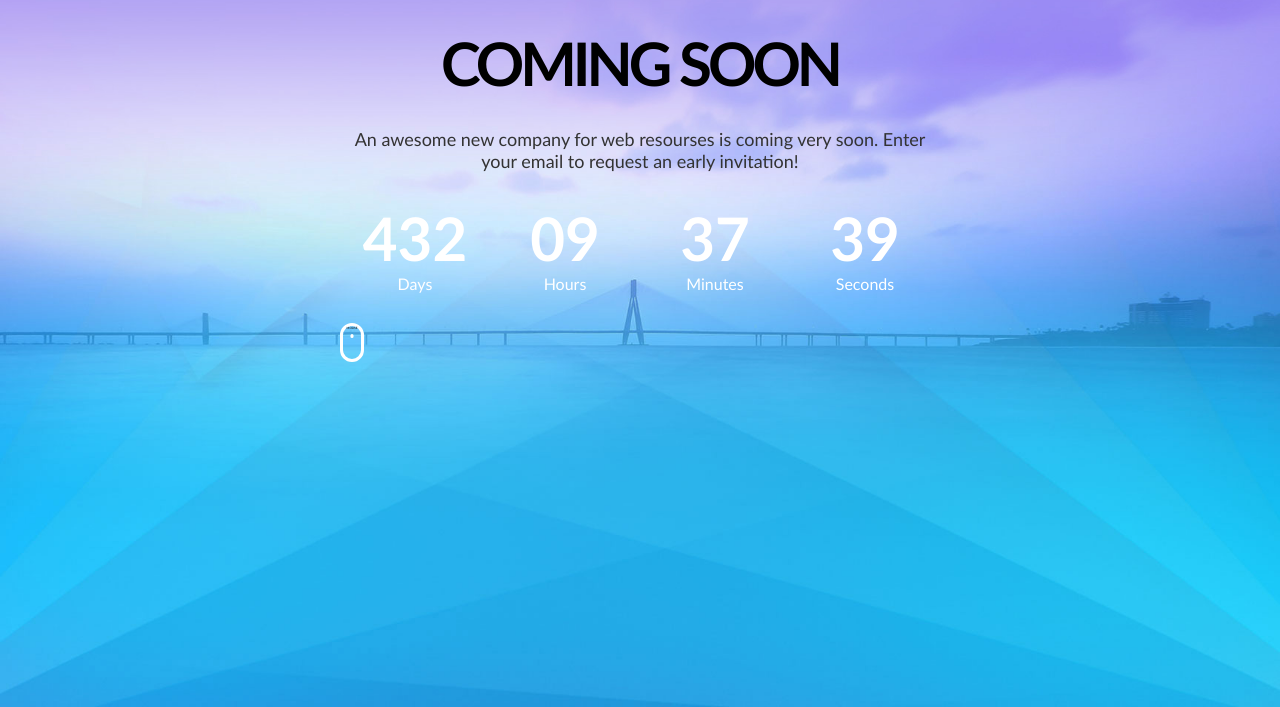
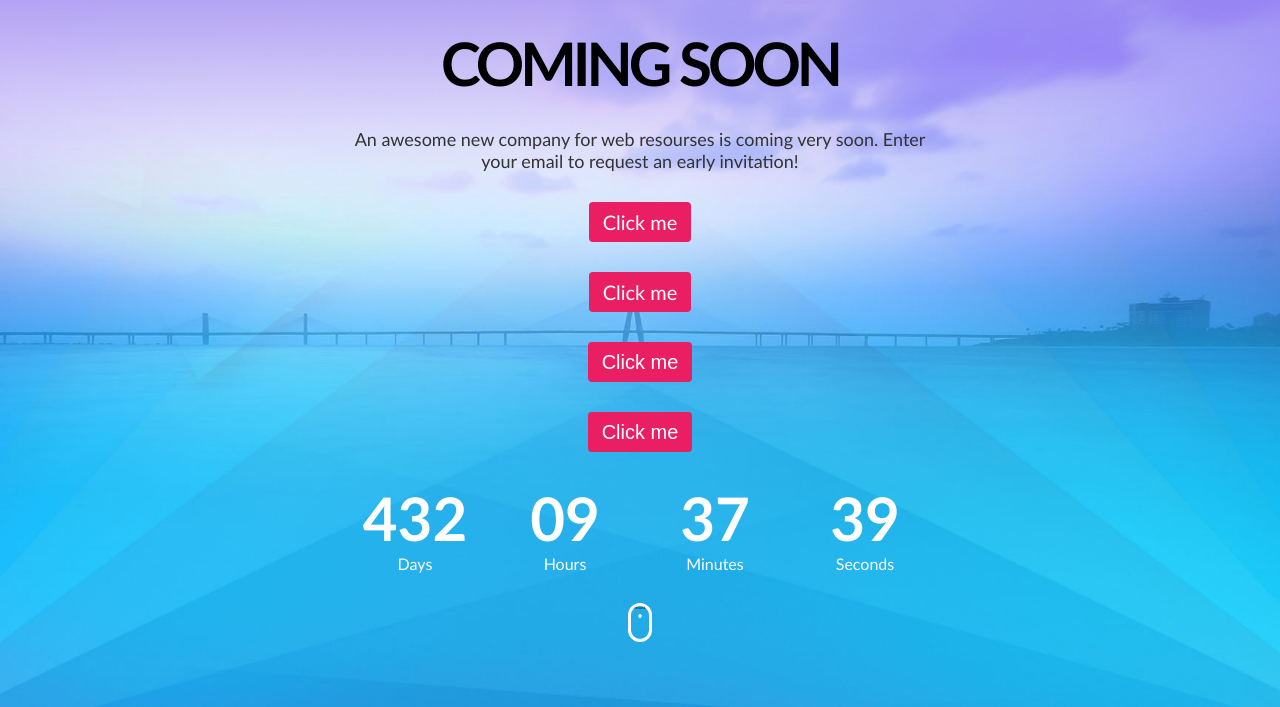
Before and after one commit to EBliujus/4-coming-soon, a website: page index.html in a window 1280 px wide. Shown: the part 93-800 px from the top of the page. Drawn offline with Linux system fonts and the light colour scheme.

Commit message:
button style

```diff
--- /dev/null
+++ b/css/components/button.css
@@ -0,0 +1,13 @@
+.btn {
+    padding: 0.5em 0.7em;
+    text-decoration: none;
+    font-size: 20px;
+    line-height: 1em;
+    color: #fff;
+    background-color: #ea1e63;
+    border: none;
+    border-radius: 0.2em;
+}
+.btn:hover {
+    box-shadow: 0 4px 8px #0002;
+}
--- a/css/components/clock.css
+++ b/css/components/clock.css
@@ -1,5 +1,6 @@
 .clock {
     display: flex;
+    width: 100%;
     flex-wrap: wrap;
     gap: 30px 0;
     text-align: center;
--- a/css/pages/home.css
+++ b/css/pages/home.css
@@ -13,6 +13,8 @@
     flex-direction: column;
     gap: 30px;
     text-align: center;
+    align-content: center;
+    align-items: center;
 }
 
 .logo {
--- a/index.html
+++ b/index.html
@@ -22,6 +22,7 @@
     <link rel="stylesheet" href="./css/components/progress-bar.css">
     <link rel="stylesheet" href="./css/components/clock.css">
     <link rel="stylesheet" href="./css/components/mouse.css">
+    <link rel="stylesheet" href="./css/components/button.css">
     <!--pages-->
     <link rel="stylesheet" href="./css/pages/home.css">
 </head>
@@ -32,6 +33,12 @@
             <img class="logo" src="./images/logo.png" alt="Logo">
             <h1 class="main-title" >Coming soon</h1>
             <p class="main-description" >An awesome new company for web resourses is coming very soon. Enter your email to request an early invitation!</p>
+
+            <div class="btn">Click me</div>
+            <a href="#" class="btn" >Click me</a>
+            <button class="btn">Click me</button>
+            <input class="btn" type="button" value="Click me">
+
             <div class="clock" >
                 <div class="time">
                     <div class="value">432</div>
@@ -107,7 +114,7 @@
                 <a href="#" target="_blank" class="fa fa-instagram"></a>
                 <a href="#" target="_blank" class="fa fa-rss"></a>
             </div>
-            <a href="#" class=" back-to-top fa fa-angle-up"></a>
+            <a href="#" class=" btn back-to-top fa fa-angle-up"></a>
         </div>
         <div class="short-row">
             BOTTOM TEXT
```
